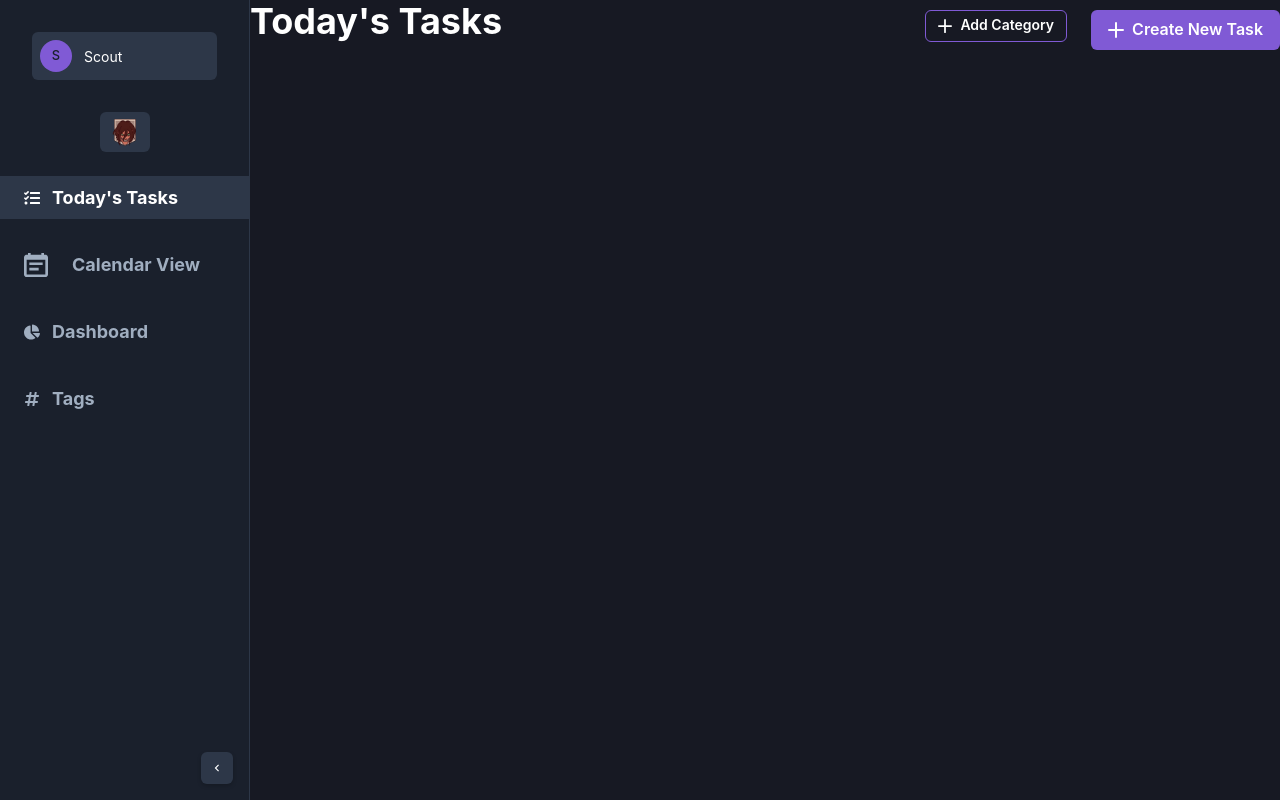
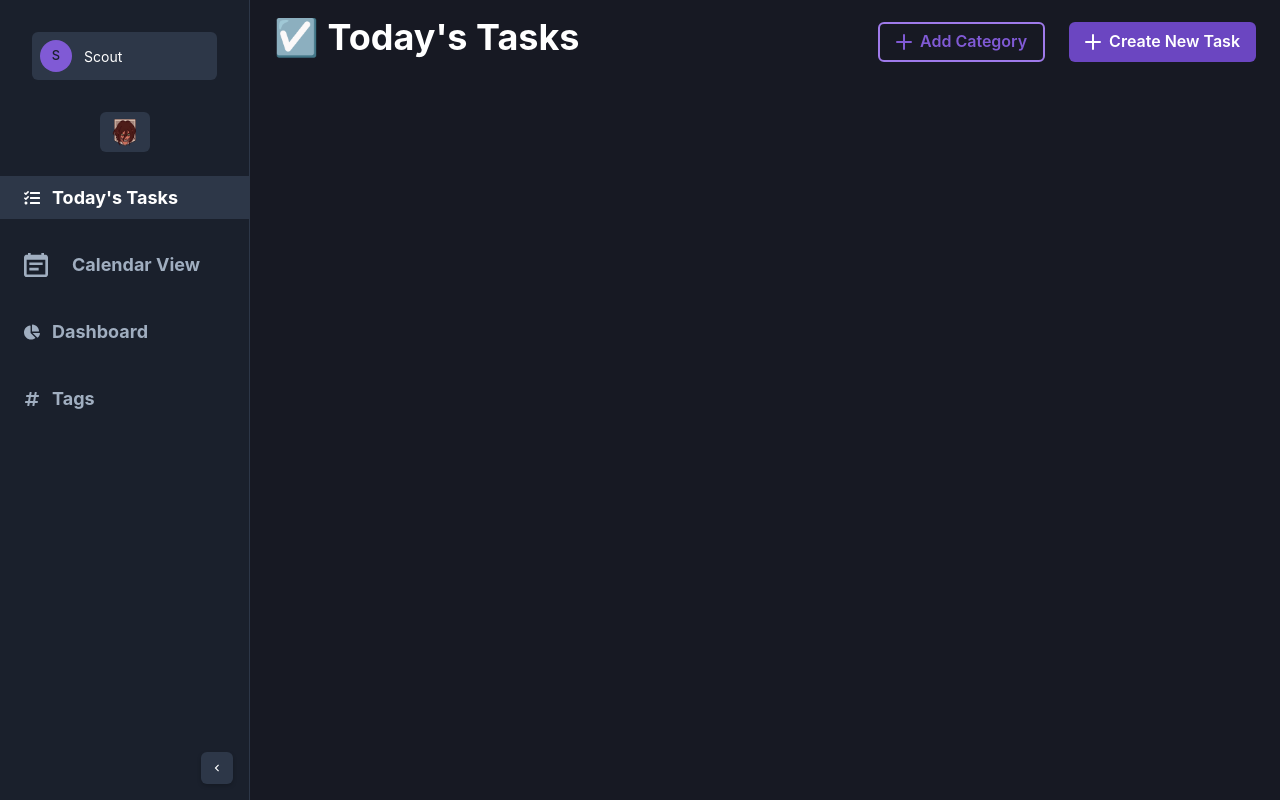
Before and after one commit to Alhassan777/DreamDuo, a React (Vite) app in the folder client/: page /daily-tasks in a window 1280 px wide. Built offline with nearby package versions, Linux system fonts and the light colour scheme.

Commit message:
Applied AOT theme finally to the Daily tasks page

```diff
--- a/client/src/App.tsx
+++ b/client/src/App.tsx
@@ -1,5 +1,4 @@
 import './App.css';
-import './styles/theme.css';
 import { ChakraProvider } from '@chakra-ui/react';
 import { BrowserRouter as Router, Routes, Route, Navigate } from 'react-router-dom';
 import LandingPage from './pages/LandingPage';
--- a/client/src/pages/DailyTasksPage.tsx
+++ b/client/src/pages/DailyTasksPage.tsx
@@ -1,33 +1,68 @@
-import { Box, Heading, Button, Grid, Flex, useDisclosure, Modal, ModalOverlay, ModalContent, ModalHeader, ModalFooter, ModalBody, ModalCloseButton, FormControl, FormLabel, Input, Select, Textarea, Center, Text, Popover, PopoverTrigger, PopoverContent, PopoverBody, Portal } from '@chakra-ui/react';
+import React, { useState, useEffect } from 'react';
+import {
+  Box,
+  Flex,
+  Heading,
+  Button,
+  Grid,
+  useDisclosure,
+  Modal,
+  ModalOverlay,
+  ModalContent,
+  ModalHeader,
+  ModalFooter,
+  ModalBody,
+  ModalCloseButton,
+  FormControl,
+  FormLabel,
+  Input,
+  Select,
+  Textarea,
+  Center,
+  Text,
+  Popover,
+  PopoverTrigger,
+  PopoverContent,
+  PopoverBody,
+  Portal,
+  VStack
+} from '@chakra-ui/react';
 import { AddIcon } from '@chakra-ui/icons';
-import { useState, useEffect } from 'react';
-import { useDragAndDrop } from '../hooks/useDragAndDrop';
+import EmojiPicker, { EmojiClickData } from 'emoji-picker-react';
+
 import DashboardLayout from '../components/DashboardLayout';
 import TaskCard from '../components/TaskCard';
 import { useTasks } from '../hooks/useTasks';
+import { useDragAndDrop } from '../hooks/useDragAndDrop';
+import { useTheme } from '../contexts/ThemeContext';
 import { TaskCategory } from '../types/task';
-import EmojiPicker, { EmojiClickData } from 'emoji-picker-react';
-import { VStack } from '@chakra-ui/react';
-import { useTheme } from '../contexts/ThemeContext';
+import './styles/DailyTask.css';
 
 const DailyTasksPage = () => {
   const { isOpen, onOpen, onClose } = useDisclosure();
   const { isAotMode } = useTheme();
+
+  // Categories stored in local state
   const [categories, setCategories] = useState<string[]>([]);
+
+  // For creating a new task
   const [newTask, setNewTask] = useState({
     name: '',
     category: '',
     priority: ''
   });
 
-  // New state for category creation
+  // For creating a new category
   const [newCategory, setNewCategory] = useState({
     name: '',
     description: '',
     icon: '📋'
   });
+
+  // Show/hide the emoji picker
   const [showEmojiPicker, setShowEmojiPicker] = useState(false);
 
+  // Task management from custom hook
   const {
     tasks: initialTasks,
     createTask,
@@ -42,17 +77,15 @@ const DailyTasksPage = () => {
 
   const [tasks, setTasks] = useState(initialTasks);
 
+  // Whenever initialTasks updates (e.g., from context or storage), sync local tasks
   useEffect(() => {
     setTasks(initialTasks);
   }, [initialTasks]);
 
-  const {
-    dragState,
-    handleDragStart,
-    handleDrop,
-    handleDragEnd
-  } = useDragAndDrop(tasks, setTasks);
+  // Drag-and-drop management from custom hook
+  const { dragState, handleDragStart, handleDrop, handleDragEnd } = useDragAndDrop(tasks, setTasks);
 
+  // Toggle between creating a Task or a Category in the modal
   const [isTaskMode, setIsTaskMode] = useState(true);
 
   const handleCreateTask = () => {
@@ -62,92 +95,79 @@ const DailyTasksPage = () => {
         category: newTask.category,
         priority: newTask.priority
       });
-      setNewTask({ name: '', category: categories[0] || '', priority: '' });
+      // Reset the task form, defaulting to the first category if any
+      setNewTask({
+        name: '',
+        category: categories[0] || '',
+        priority: ''
+      });
       onClose();
     }
   };
 
   const handleEmojiClick = (emojiData: EmojiClickData) => {
-    setNewCategory(prev => ({ ...prev, icon: emojiData.emoji }));
+    setNewCategory((prev) => ({ ...prev, icon: emojiData.emoji }));
     setShowEmojiPicker(false);
   };
 
   const handleCreateCategory = () => {
     if (newCategory.name.trim()) {
-      setCategories(prev => [...prev, newCategory.name]);
-      setNewCategory({ name: '', description: '', icon: '📋' });
+      setCategories((prev) => [...prev, newCategory.name]);
+      setNewCategory({
+        name: '',
+        description: '',
+        icon: '📋'
+      });
       onClose();
     }
   };
 
   return (
     <DashboardLayout>
+      {/* Outer container with AOT class toggling */}
       <Box
-        h="100vh"
-        overflow="hidden"
-        display="flex"
-        flexDirection="column"
-        bg={isAotMode ? 'transparent' : 'gray.900'}
-        position="relative"
-        sx={{
-          '&::before': isAotMode ? {
-            content: '""',
-            position: 'absolute',
-            top: 0,
-            left: 0,
-            right: 0,
-            bottom: 0,
-            backgroundImage: 'url("/src/assets/daily_tasks_page.jpg")',
-            backgroundSize: 'cover',
-            backgroundPosition: 'center',
-            opacity: 0.35,
-            zIndex: 0,
-            transition: 'all 0.3s ease-in-out',
-            transform: 'scale(1.2)',
-            transformOrigin: 'left center'
-          } : {}
-        }}
+        className={`daily-tasks-page ${isAotMode ? 'aot-mode' : ''}`}
+        data-aot-mode={isAotMode}
       >
-        <Flex justify="space-between" align="center" mb={6} position="relative" zIndex={1}>
+        <Flex
+          className="daily-tasks-header"
+          justify="space-between"
+          align="center"
+          position="relative"
+          zIndex={1}
+        >
           <Box flex="1">
             <Heading
-              color={isAotMode ? '#E5D5B7' : 'white'}
-              mb={4}
-              textShadow={isAotMode ? '2px 2px 4px rgba(0,0,0,0.7)' : 'none'}
-            >Today's Tasks</Heading>
+              className="daily-tasks-title"
+              data-aot-mode={isAotMode}
+            >
+              ☑️ Today&apos;s Tasks
+            </Heading>
           </Box>
-          <Flex gap={2}>
+
+          {/* Action buttons */}
+          <Flex className="daily-tasks-buttons">
             <Button
+              className="secondary-button"
+              data-aot-mode={isAotMode}
               leftIcon={<AddIcon />}
-              variant="outline"
-              size="sm"
-              colorScheme={isAotMode ? 'orange' : 'purple'}
               onClick={() => {
                 setIsTaskMode(false);
                 setNewCategory({ name: '', description: '', icon: '📋' });
                 onOpen();
               }}
-              color={isAotMode ? '#E5D5B7' : 'white'}
-              borderColor={isAotMode ? '#C1A173' : 'purple.500'}
-              _hover={{
-                bg: isAotMode ? '#2A1F1A' : 'purple.700'
-              }}
             >
               Add Category
             </Button>
+
             <Button
+              className="primary-button"
+              data-aot-mode={isAotMode}
               leftIcon={<AddIcon />}
-              colorScheme={isAotMode ? 'orange' : 'purple'}
               onClick={() => {
                 setIsTaskMode(true);
                 setNewTask({ name: '', category: categories[0] || '', priority: '' });
                 onOpen();
-              }}
-              ml={4}
-              color={isAotMode ? '#E5D5B7' : 'white'}
-              bg={isAotMode ? '#8B0000' : 'purple.500'}
-              _hover={{
-                bg: isAotMode ? '#A52A2A' : 'purple.600'
               }}
             >
               Create New Task
@@ -155,7 +175,8 @@ const DailyTasksPage = () => {
           </Flex>
         </Flex>
 
-        <Box flex="1" overflow="auto" px={4} pb={8}>
+        {/* Task cards grid */}
+        <Box className="daily-tasks-container" flex="1" overflow="auto">
           <Grid templateColumns="repeat(3, 1fr)" gap={6}>
             {tasks.map((task) => (
               <TaskCard
@@ -177,43 +198,61 @@ const DailyTasksPage = () => {
         </Box>
       </Box>
 
+      {/* Creation Modal: Reused for either new task or new category */}
       <Modal isOpen={isOpen} onClose={onClose}>
         <ModalOverlay />
-        <ModalContent bg={isAotMode ? '#2A1F1A' : 'gray.800'}>
-          <ModalHeader color={isAotMode ? '#E5D5B7' : 'white'}>
+        <ModalContent
+          className="daily-tasks-modal"
+          data-aot-mode={isAotMode}
+        >
+          <ModalHeader
+            className="daily-tasks-modal-header"
+            data-aot-mode={isAotMode}
+          >
             {isTaskMode ? 'Create New Task' : 'Create New Category'}
           </ModalHeader>
-          <ModalCloseButton color={isAotMode ? '#E5D5B7' : 'white'} />
+
+          <ModalCloseButton
+            className="daily-tasks-modal-close"
+            data-aot-mode={isAotMode}
+          />
+
           <ModalBody>
             {!isTaskMode ? (
               // Category Creation Form
               <VStack spacing={4}>
                 <FormControl>
-                  <FormLabel color="gray.300">Category Name</FormLabel>
+                  <FormLabel className="daily-tasks-form-label">
+                    Category Name
+                  </FormLabel>
                   <Input
+                    className="daily-tasks-form-input"
                     value={newCategory.name}
-                    onChange={(e) => setNewCategory(prev => ({ ...prev, name: e.target.value }))}
+                    onChange={(e) =>
+                      setNewCategory((prev) => ({ ...prev, name: e.target.value }))
+                    }
                     placeholder="Enter category name"
-                    bg="gray.700"
-                    color="white"
                   />
                 </FormControl>
 
                 <FormControl>
-                  <FormLabel color="gray.300">Description (Optional)</FormLabel>
+                  <FormLabel className="daily-tasks-form-label">
+                    Description (Optional)
+                  </FormLabel>
                   <Textarea
+                    className="daily-tasks-form-input"
                     value={newCategory.description}
-                    onChange={(e) => setNewCategory(prev => ({ ...prev, description: e.target.value }))}
+                    onChange={(e) =>
+                      setNewCategory((prev) => ({ ...prev, description: e.target.value }))
+                    }
                     placeholder="Enter category description"
-                    bg="gray.700"
-                    color="white"
                     resize="vertical"
                     rows={3}
                   />
                 </FormControl>
 
                 <FormControl>
-                  <FormLabel color="gray.300">Icon</FormLabel>
+                  <FormLabel className="daily-tasks-form-label">Icon</FormLabel>
                   <Flex justify="center" align="center">
                     <Popover
                       isOpen={showEmojiPicker}
@@ -222,21 +261,26 @@ const DailyTasksPage = () => {
                     >
                       <PopoverTrigger>
                         <Center
-                          w="60px"
-                          h="60px"
-                          bg="gray.700"
-                          borderRadius="full"
-                          cursor="pointer"
-                          _hover={{ transform: 'scale(1.1)', bg: 'gray.600' }}
+                          className="daily-tasks-emoji-picker"
                           onClick={() => setShowEmojiPicker(!showEmojiPicker)}
                         >
                           <Text fontSize="3xl">{newCategory.icon}</Text>
                         </Center>
                       </PopoverTrigger>
+
                       <Portal>
-                        <PopoverContent width="320px" maxHeight="400px" overflowY="auto" boxShadow="xl">
+                        <PopoverContent
+                          width="320px"
+                          maxHeight="400px"
+                          overflowY="auto"
+                          boxShadow="xl"
+                        >
                           <PopoverBody p={0}>
-                            <EmojiPicker onEmojiClick={handleEmojiClick} width="320px" height="400px" />
+                            <EmojiPicker
+                              onEmojiClick={handleEmojiClick}
+                              width="320px"
+                              height="400px"
+                            />
                           </PopoverBody>
                         </PopoverContent>
                       </Portal>
@@ -248,35 +292,40 @@ const DailyTasksPage = () => {
               // Task Creation Form
               <>
                 <FormControl mb={4}>
-                  <FormLabel color="gray.300">Task Name</FormLabel>
+                  <FormLabel className="daily-tasks-form-label">Task Name</FormLabel>
                   <Input
+                    className="daily-tasks-form-input"
                     value={newTask.name}
                     onChange={(e) => setNewTask({ ...newTask, name: e.target.value })}
                     placeholder="Enter task name"
-                    bg="gray.700"
-                    color="white"
                   />
                 </FormControl>
+
                 <FormControl mb={4}>
-                  <FormLabel color="gray.300">Category</FormLabel>
+                  <FormLabel className="daily-tasks-form-label">Category</FormLabel>
                   <Select
+                    className="daily-tasks-form-input"
                     value={newTask.category}
-                    onChange={(e) => setNewTask({ ...newTask, category: e.target.value as TaskCategory })}
-                    bg="gray.700"
-                    color="white"
+                    onChange={(e) =>
+                      setNewTask({ ...newTask, category: e.target.value as TaskCategory })
+                    }
                   >
-                    {categories.map(category => (
-                      <option key={category} value={category}>{category}</option>
+                    {categories.map((category) => (
+                      <option key={category} value={category}>
+                        {category}
+                      </option>
                     ))}
                   </Select>
                 </FormControl>
+
                 <FormControl>
-                  <FormLabel color="gray.300">Priority</FormLabel>
+                  <FormLabel className="daily-tasks-form-label">Priority</FormLabel>
                   <Select
+                    className="daily-tasks-form-input"
                     value={newTask.priority}
-                    onChange={(e) => setNewTask({ ...newTask, priority: e.target.value })}
-                    bg="gray.700"
-                    color="white"
+                    onChange={(e) =>
+                      setNewTask({ ...newTask, priority: e.target.value })
+                    }
                   >
                     <option value="">No Priority</option>
                     <option value="red.500">High</option>
@@ -287,12 +336,14 @@ const DailyTasksPage = () => {
               </>
             )}
           </ModalBody>
+
           <ModalFooter>
-            <Button variant="ghost" mr={3} onClick={onClose} color="gray.300" bg="gray.700" _hover={{ bg: 'gray.600' }}>
+            <Button className="daily-tasks-modal-cancel" onClick={onClose}>
               Cancel
             </Button>
             <Button
-              colorScheme="purple"
+              className="primary-button"
+              data-aot-mode={isAotMode}
               onClick={isTaskMode ? handleCreateTask : handleCreateCategory}
             >
               {isTaskMode ? 'Create Task' : 'Create Category'}
--- /dev/null
+++ b/client/src/pages/styles/DailyTask.css
@@ -0,0 +1,257 @@
+/* ===========================================================
+   1) THEME COLOR VARIABLES
+   =========================================================== */
+   :root {
+    /* -------------------------
+       AOT THEME
+       ------------------------- */
+    --aot-primary: #8B0000;
+    --aot-secondary: #2A1F1A;
+    --aot-accent: #dca253;
+    --aot-text: #462b07e6;
+    --aot-background: #1D1D1D;
+    --aot-border: #463A2E;
+
+    /* AOT Button-Specific Variables */
+    --aot-primary-bg: var(--aot-primary);
+    --aot-primary-bg-hover: #CD5C5C;
+    --aot-primary-text-color: #FFFFFF;
+
+    --aot-secondary-bg: transparent;
+    --aot-secondary-border-color: var(--aot-accent);
+    --aot-secondary-text-color: var(--aot-accent);
+    --aot-secondary-bg-hover: var(--aot-accent);
+    --aot-secondary-text-hover: var(--aot-background);
+
+    /* -------------------------
+       DEFAULT THEME (Chakra)
+       ------------------------- */
+    --default-primary-bg: var(--chakra-colors-purple-600);
+    --default-primary-bg-hover: var(--chakra-colors-purple-700);
+    --default-primary-text: white;
+
+    --default-secondary-bg: transparent;
+    --default-secondary-border: var(--chakra-colors-purple-400);
+    --default-secondary-text: var(--chakra-colors-purple-500);
+    --default-secondary-bg-hover: var(--chakra-colors-purple-400);
+    --default-secondary-text-hover: white;
+  }
+
+  /* ===========================================================
+     2) DAILY TASKS PAGE LAYOUT & HEADERS
+     =========================================================== */
+  .daily-tasks-page {
+    height: 100vh;
+    overflow: hidden;
+    display: flex;
+    flex-direction: column;
+    position: relative;
+  }
+
+  /* Toggle background for each mode */
+  .daily-tasks-page[data-aot-mode="true"] {
+
+  }
+
+  .daily-tasks-page[data-aot-mode="false"] {
+    background: var(--chakra-colors-gray-900);
+  }
+
+  /* AOT background image */
+  .daily-tasks-page[data-aot-mode="true"]::before {
+    content: "";
+    position: absolute;
+    top: 0;
+    left: 0;
+    right: 0;
+    bottom: 0;
+    background-image: url("/src/assets/daily_tasks_page.jpg");
+    background-size: cover;
+    background-position: center;
+    opacity: 0.6;
+    z-index: 0;
+    transition: all 0.3s ease-in-out;
+    transform: scale(1.2);
+    transform-origin: left center;
+  }
+
+  /* Header / Title / Buttons container */
+  .daily-tasks-header {
+    padding: 1rem 1.5rem;
+    margin-bottom: 1rem;
+    position: relative;
+    z-index: 1; /* Sits above the background */
+  }
+
+  .daily-tasks-title {
+    font-size: 1.75rem;
+    margin-bottom: 0.5rem;
+  }
+
+  /* AOT vs Default Title Colors */
+  .daily-tasks-title[data-aot-mode="true"] {
+    color: var(--aot-text);
+    text-shadow: 2px 2px 4px rgba(0,0,0,0.7);
+  }
+
+  .daily-tasks-title[data-aot-mode="false"] {
+    color: white;
+    text-shadow: none;
+  }
+
+  /* Buttons row (Add Category, Create Task, etc.) */
+  .daily-tasks-buttons {
+    display: flex; /* or grid, if you prefer */
+    gap: 0.75rem;
+  }
+
+  .daily-tasks-container {
+    padding: 0 1.5rem 2rem;
+    position: relative;
+    z-index: 1;
+  }
+
+  /* ===========================================================
+     3) PRIMARY & SECONDARY BUTTONS
+     =========================================================== */
+
+  /* Common base styles for each button type */
+  .secondary-button,
+  .primary-button {
+    padding: 0.5rem 0.75rem;
+    font-size: 0.875rem;
+    cursor: pointer;
+    border-radius: 4px;
+    transition: all 0.3s ease;
+  }
+
+  .primary-button {
+    margin-left: 0.75rem; /* If you want extra spacing to the right of secondary */
+  }
+
+  /* =======================
+     AOT MODE
+     ======================= */
+  .primary-button[data-aot-mode="true"] {
+    background-color: var(--aot-primary);
+    color: #FFFFFF;
+    border: none;
+  }
+
+  .primary-button[data-aot-mode="true"]:hover {
+    background-color: var(--aot-primary-bg-hover);
+    transform: translateY(-1px);
+    box-shadow: 0 4px 6px rgba(0, 0, 0, 0.1);
+  }
+
+  .secondary-button[data-aot-mode="true"] {
+    background-color: var(--aot-secondary-bg-hover);
+    color: var(--aot-secondary-text-hover);
+    border: 2px solid var(--aot-secondary-border-color);
+  }
+
+  .secondary-button[data-aot-mode="true"]:hover {
+    background-color: var(--aot-secondary-bg);
+    color: var(--aot-secondary-text-color);
+    transform: translateY(-1px);
+  }
+
+  /* =======================
+     DEFAULT MODE
+     ======================= */
+  .primary-button[data-aot-mode="false"] {
+    background-color: var(--default-primary-bg);
+    color: var(--default-primary-text);
+    border: none;
+  }
+
+  .primary-button[data-aot-mode="false"]:hover {
+    background-color: var(--default-primary-bg-hover);
+    transform: translateY(-1px);
+    box-shadow: 0 4px 6px rgba(0, 0, 0, 0.1);
+  }
+
+  .secondary-button[data-aot-mode="false"] {
+    background-color: var(--default-secondary-bg);
+    color: var(--default-secondary-text);
+    border: 2px solid var(--default-secondary-border);
+  }
+
+  .secondary-button[data-aot-mode="false"]:hover {
+    background-color: var(--default-secondary-bg-hover);
+    color: var(--default-secondary-text-hover);
+    transform: translateY(-1px);
+  }
+
+  /* ===========================================================
+     4) MODAL & FORM CONTROLS
+     =========================================================== */
+  .daily-tasks-modal {
+    position: relative;
+    z-index: 1;
+  }
+
+  .daily-tasks-modal[data-aot-mode="true"] {
+    background-color: var(--aot-secondary);
+  }
+
+  .daily-tasks-modal[data-aot-mode="false"] {
+    background-color: var(--chakra-colors-gray-800);
+  }
+
+  .daily-tasks-modal-header[data-aot-mode="true"],
+  .daily-tasks-modal-close[data-aot-mode="true"] {
+    color: var(--aot-text);
+  }
+
+  .daily-tasks-modal-header[data-aot-mode="false"],
+  .daily-tasks-modal-close[data-aot-mode="false"] {
+    color: white;
+  }
+
+  .daily-tasks-form-label {
+    color: var(--chakra-colors-gray-300);
+  }
+
+  .daily-tasks-form-input {
+    background-color: var(--chakra-colors-gray-700);
+    color: white;
+  }
+
+  /* Emoji picker in the form */
+  .daily-tasks-emoji-picker {
+    width: 60px;
+    height: 60px;
+    background-color: var(--chakra-colors-gray-700);
+    border-radius: 9999px;
+    cursor: pointer;
+    transition: all 0.2s;
+  }
+
+  .daily-tasks-emoji-picker:hover {
+    transform: scale(1.1);
+    background-color: var(--chakra-colors-gray-600);
+  }
+
+  /* Modal Footer Button */
+  .daily-tasks-modal-cancel[data-aot-mode="true"] {
+    color: var(--aot-accent);
+    background-color: var(--aot-secondary) !important ;
+    border: 2px solid var(--aot-accent);
+    transition: all 0.3s ease;
+  }
+
+  .daily-tasks-modal-cancel[data-aot-mode="true"]:hover {
+    background-color: var(--aot-accent);
+    color: var(--aot-background);
+  }
+
+  .daily-tasks-modal-cancel[data-aot-mode="false"] {
+    color: var(--chakra-colors-gray-300);
+    background-color: var(--chakra-colors-gray-700);
+    transition: all 0.3s ease;
+  }
+
+  .daily-tasks-modal-cancel:hover {
+    background-color: var(--chakra-colors-gray-600);
+  }
```
Also changed, not shown: client/src/components/styles/sidebar.css (+23 -0 lines), client/src/styles/theme.css (deleted, +0 -76 lines).
